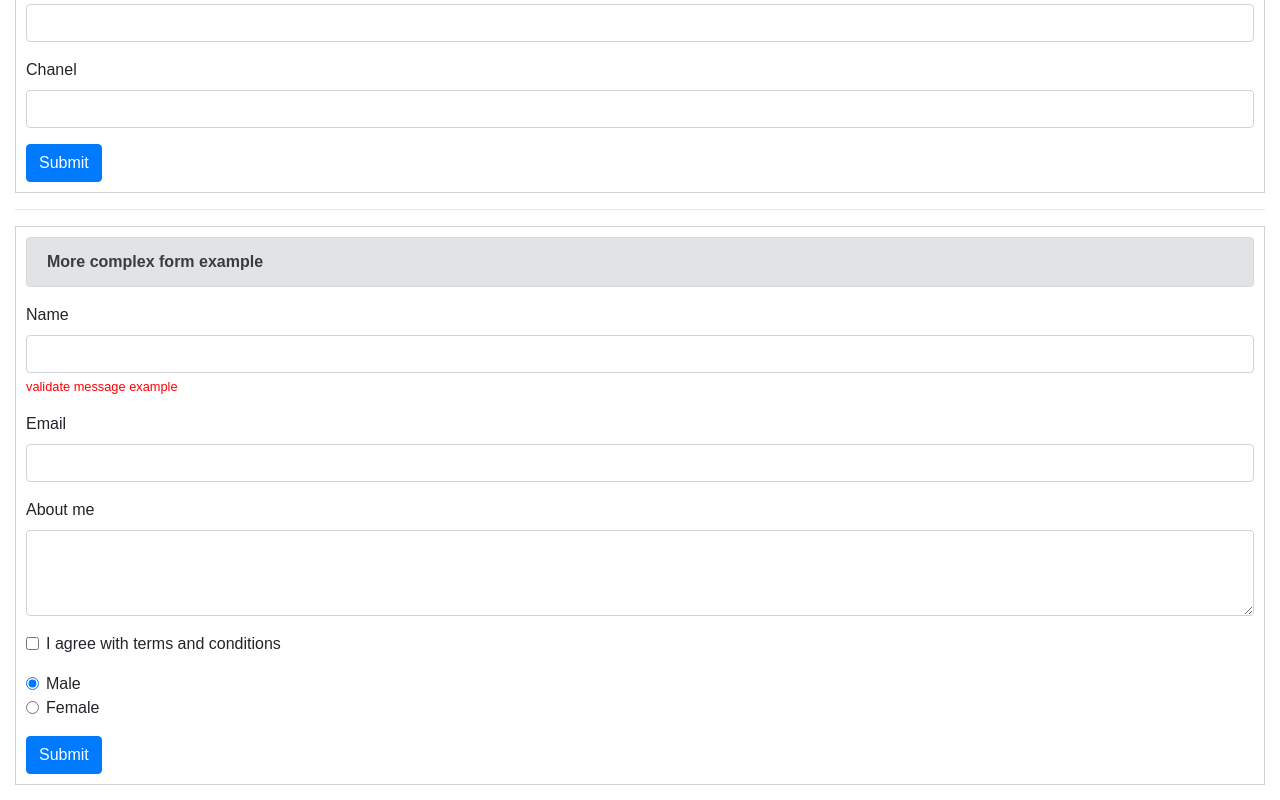
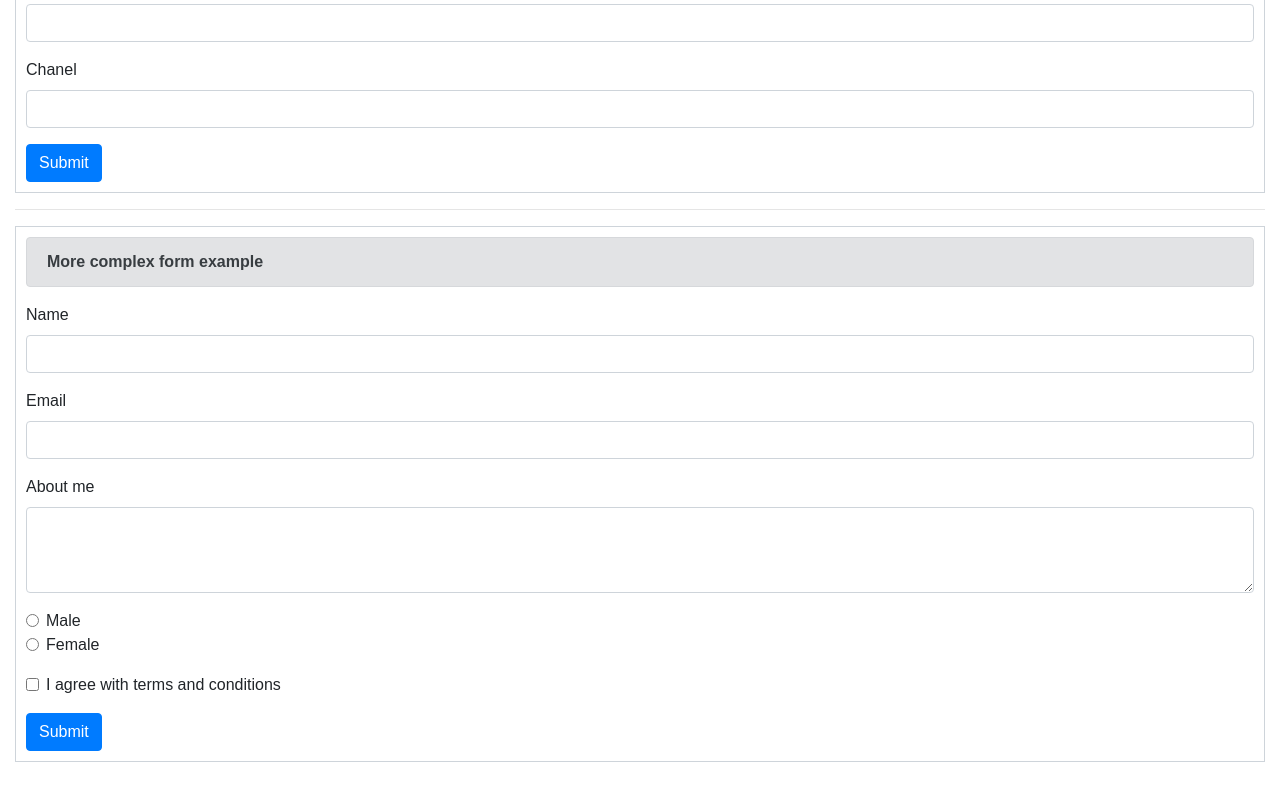
Before and after one commit to dariusz75/react-formik-forms, a React (Create React App) app: page / in a window 1280 px wide. Shown: the part 623-1423 px from the top of the page. After the commit the page ends 1400 px from the top, so only its background shows below. Built offline with nearby package versions, Linux system fonts and the light colour scheme.

Commit message:
work in progress on complex form validation

```diff
--- a/src/components/ComplexForm/ComplexForm.js
+++ b/src/components/ComplexForm/ComplexForm.js
@@ -1,46 +1,125 @@
 import React from "react";
+import { useFormik } from "formik";
 
 const initialValues = {
   name: "",
   email: "",
-  chanel: ""
+  about: "",
+  gender: "",
+  agree: ""
+};
+
+const onSubmit = (values) => {
+  //console.log(" submited values are:", values);
+};
+
+const validate = (values) => {
+  let errors = {};
+
+  if (!values.name) {
+    errors.name = "Required";
+  }
+
+  if (!values.about) {
+    errors.about = "Required";
+  }
+
+  if (!values.email) {
+    errors.email = "Required";
+  } else if (
+    !/^[a-zA-Z0-9.!#$%&'*+/=?^_`{|}~-]+@[a-zA-Z0-9-]+(?:\.[a-zA-Z0-9-]+)*$/.test(
+      values.email
+    )
+  ) {
+    errors.email = "Invalid email format";
+  }
+
+  if (!values.about) {
+    errors.about = "Required";
+  }
+
+  if (!values.gender) {
+    errors.chanel = "Required";
+  }
+
+  if (!values.agree) {
+    errors.chanel = "Required";
+  }
+
+  return errors;
 };
 
 const ComplexForm = () => {
+  const formik = useFormik({
+    initialValues: initialValues,
+    onSubmit: onSubmit,
+    validate: validate
+  });
+
+  //console.log(" values are:", formik.values);
+  //console.log("errors are:", formik.errors);
+  //console.log("Visited fields", formik.touched);
+
   return (
-    <form>
+    <form onSubmit={formik.handleSubmit}>
       <div className="form-group">
         <label htmlFor="name">Name</label>
-        <input type="text" className="form-control" id="name" />
-        <small className="form-text text-muted">
-          validate message example{" "}
-        </small>
+        <input
+          type="text"
+          className="form-control"
+          id="name"
+          name="name"
+          onChange={formik.handleChange}
+          onBlur={formik.handleBlur}
+          value={formik.values.name}
+        />
+        {formik.touched.name && formik.errors.name ? (
+          <small className="form-text text-muted">{formik.errors.name}</small>
+        ) : null}
       </div>
       <div className="form-group">
         <label htmlFor="email">Email</label>
-        <input type="email" className="form-control" id="email" />
+        <input
+          type="email"
+          className="form-control"
+          id="email"
+          name="email"
+          onChange={formik.handleChange}
+          onBlur={formik.handleBlur}
+          value={formik.values.email}
+        />
+        {formik.touched.email && formik.errors.email ? (
+          <small className="form-text text-muted">{formik.errors.name}</small>
+        ) : null}
       </div>
       <div className="form-group">
-        <label htmlFor="aboutMe">About me</label>
-        <textarea className="form-control" id="aboutMe" rows="3"></textarea>
+        <label htmlFor="about">About me</label>
+        <textarea
+          className="form-control"
+          id="about"
+          name="about"
+          rows="3"
+          onChange={formik.handleChange}
+          onBlur={formik.handleBlur}
+          value={formik.values.about}
+        ></textarea>
+        {formik.touched.about && formik.errors.about ? (
+          <small className="form-text text-muted">{formik.errors.name}</small>
+        ) : null}
       </div>
-      <div className="form-group form-check">
-        <input type="checkbox" className="form-check-input" id="agree" />
-        <label className="form-check-label" htmlFor="agree">
-          I agree with terms and conditions
-        </label>
-      </div>
+
       <div className="form-group ">
         <div className="form-check">
           <input
             className="form-check-input"
             type="radio"
-            name="exampleRadios"
-            id="maleRadios"
-            value="option1"
-            checked
+            name="gender"
+            id="male"
+            onChange={formik.handleChange}
+            onBlur={formik.handleBlur}
+            value={formik.values.gender}
           />
-          <label className="form-check-label" htmlFor="maleRadios">
+          <label className="form-check-label" htmlFor="male">
             Male
           </label>
         </div>
@@ -48,14 +127,36 @@ const ComplexForm = () => {
           <input
             className="form-check-input"
             type="radio"
-            name="exampleRadios"
-            id="femaleRadio"
-            value="option2"
+            name="gender"
+            id="female"
+            onChange={formik.handleChange}
+            onBlur={formik.handleBlur}
+            value={formik.values.gender}
           />
-          <label className="form-check-label" htmlFor="femaleRadio">
+          <label className="form-check-label" htmlFor="female">
             Female
           </label>
         </div>
+      </div>
+      {formik.errors.gender ? (
+        <small className="form-text text-muted">{formik.errors.name}</small>
+      ) : null}
+      <div className="form-group form-check">
+        <input
+          type="checkbox"
+          className="form-check-input"
+          id="agree"
+          name="agree"
+          onChange={formik.handleChange}
+          onBlur={formik.handleBlur}
+          value={formik.values.agree}
+        />
+        <label className="form-check-label" htmlFor="agree">
+          I agree with terms and conditions
+        </label>
+        {formik.errors.agree ? (
+          <small className="form-text text-muted">{formik.errors.name}</small>
+        ) : null}
       </div>
       <button type="submit" className="btn btn-primary">
         Submit
--- a/src/components/SimpleFormWithValidation/SimpleFormWithValidation.js
+++ b/src/components/SimpleFormWithValidation/SimpleFormWithValidation.js
@@ -43,9 +43,9 @@ const SimpleFormWithValidation = () => {
     validate: validate
   });
 
-  //console.log("SimpleFormVithValidation values are:", formik.values);
-  //console.log("SimpleFormVithValidation errors are:", formik.errors);
-  console.log("Visited fields", formik.touched);
+  //console.log("values are:", formik.values);
+  //console.log("errors are:", formik.errors);
+  //console.log("Visited fields", formik.touched);
 
   return (
     <form onSubmit={formik.handleSubmit}>
```
